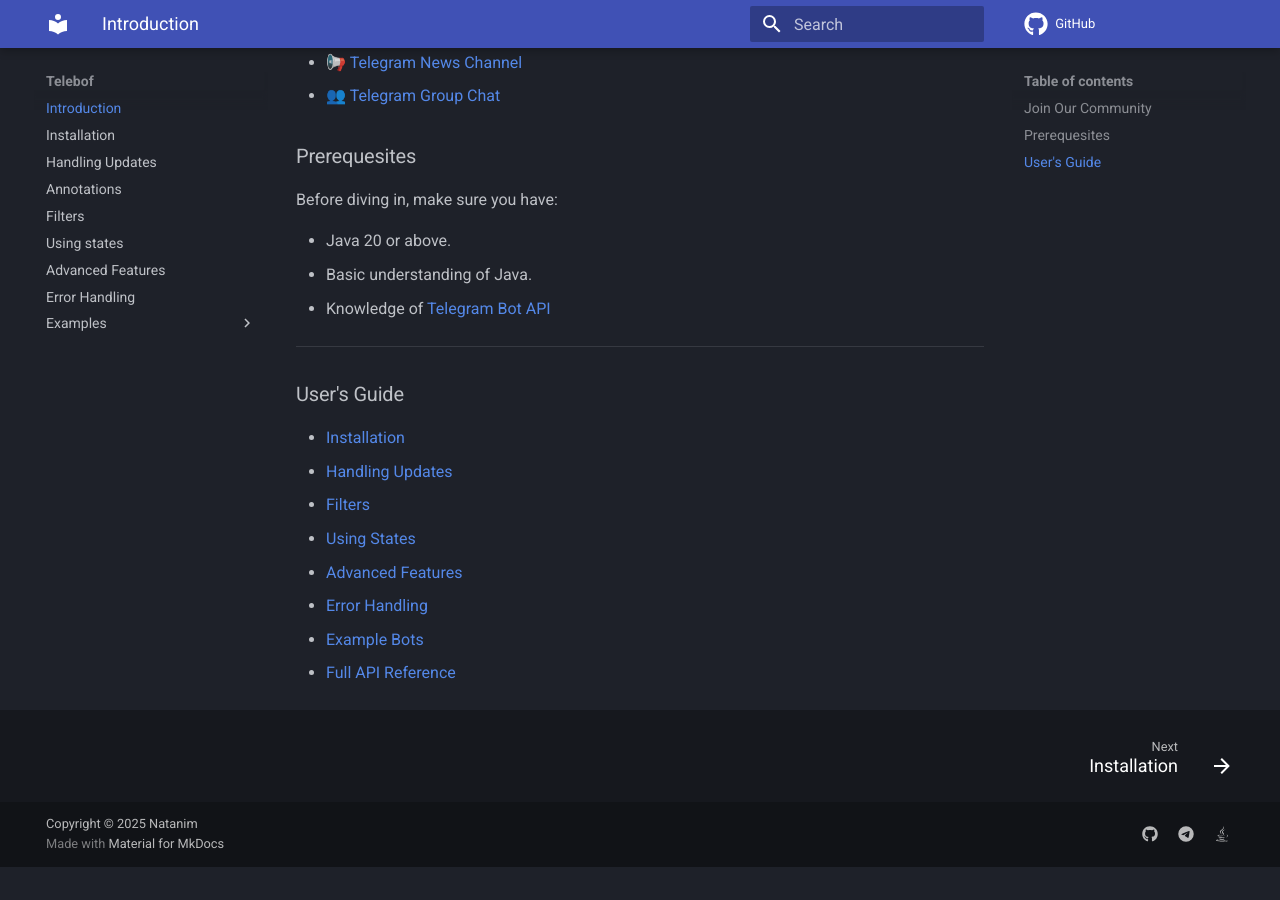
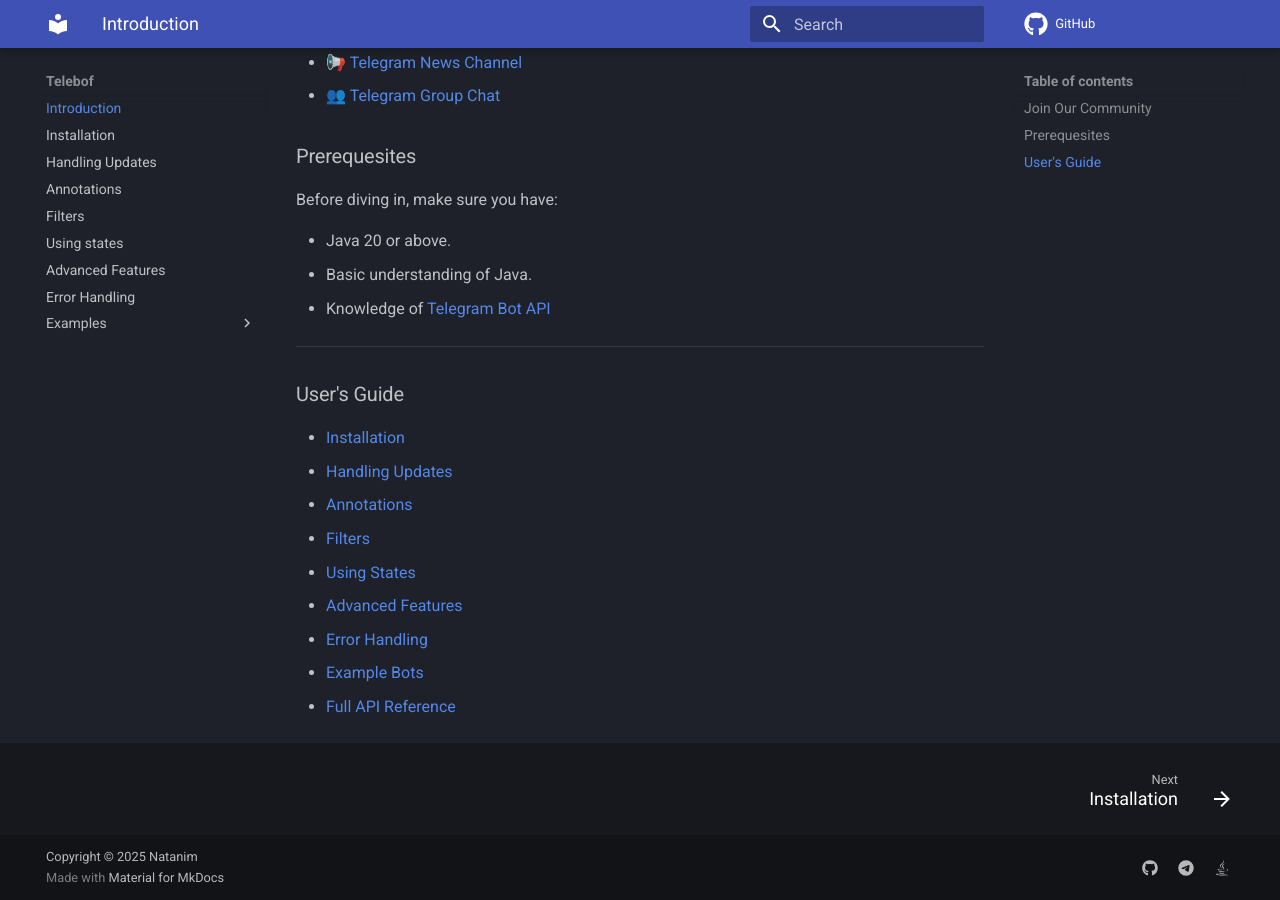
Before and after one commit to natanimn/telebof, an MkDocs documentation site: the page built from docs/index.md, in a window 1280 px wide and 900 px high, scrolled down 801 px. Built offline with MkDocs 1.6.1 and Material for MkDocs 9.7.7, drawn with Linux system fonts in a browser that asks for light colours; comment, search, counter and statistics services are not loaded; before the commit the page ends 1668 px from its top, so only the background shows below that.

Commit message:
Added index annotation

```diff
--- a/docs/index.md
+++ b/docs/index.md
@@ -48,6 +48,7 @@
 ### User's Guide
 - [Installation](/telebof/installation)
 - [Handling Updates](/telebof/handling-updates)
+- [Annotations](/telebof/annotations)
 - [Filters](/telebof/filters)
 - [Using States](/telebof/states)
 - [Advanced Features](/telebof/advance)
```
